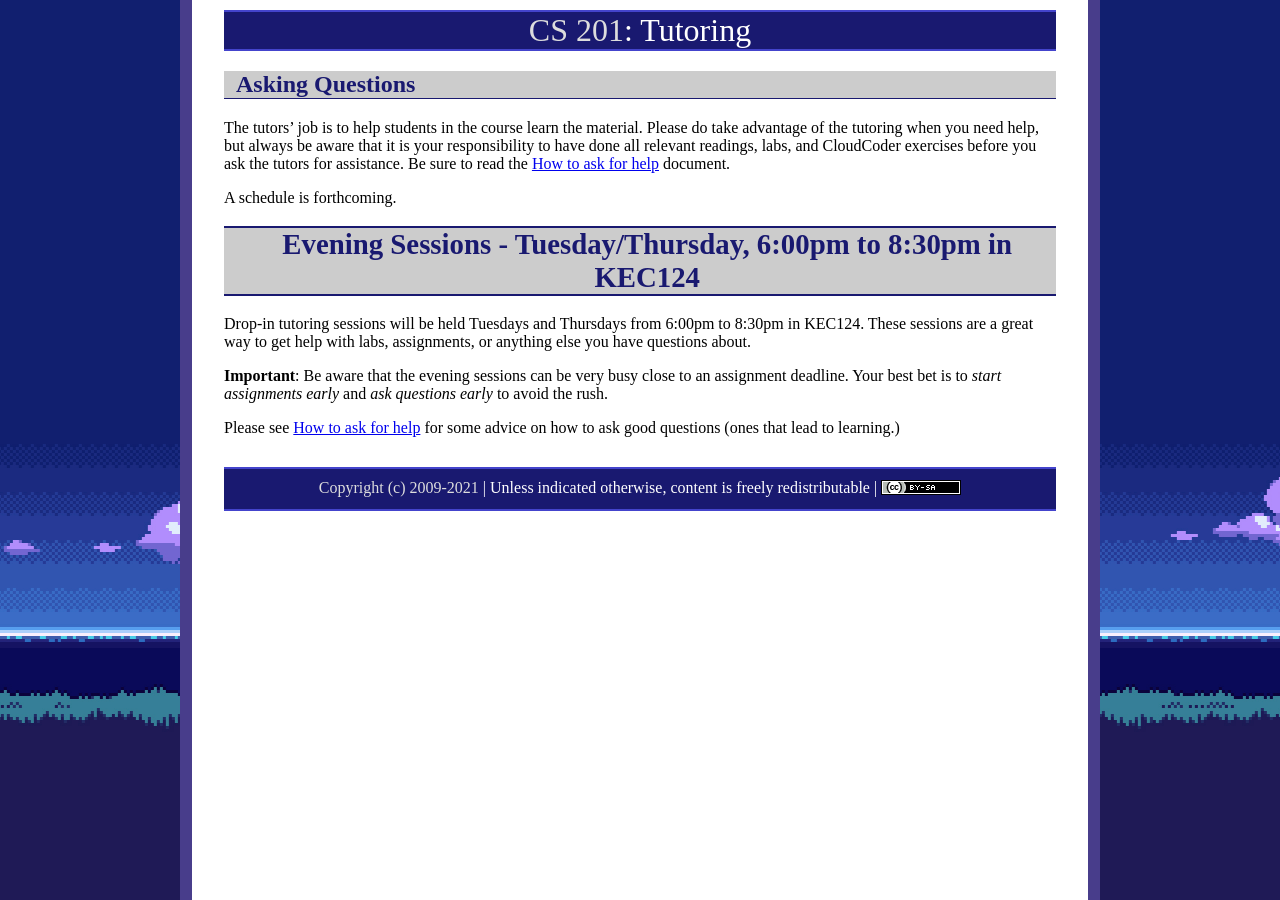
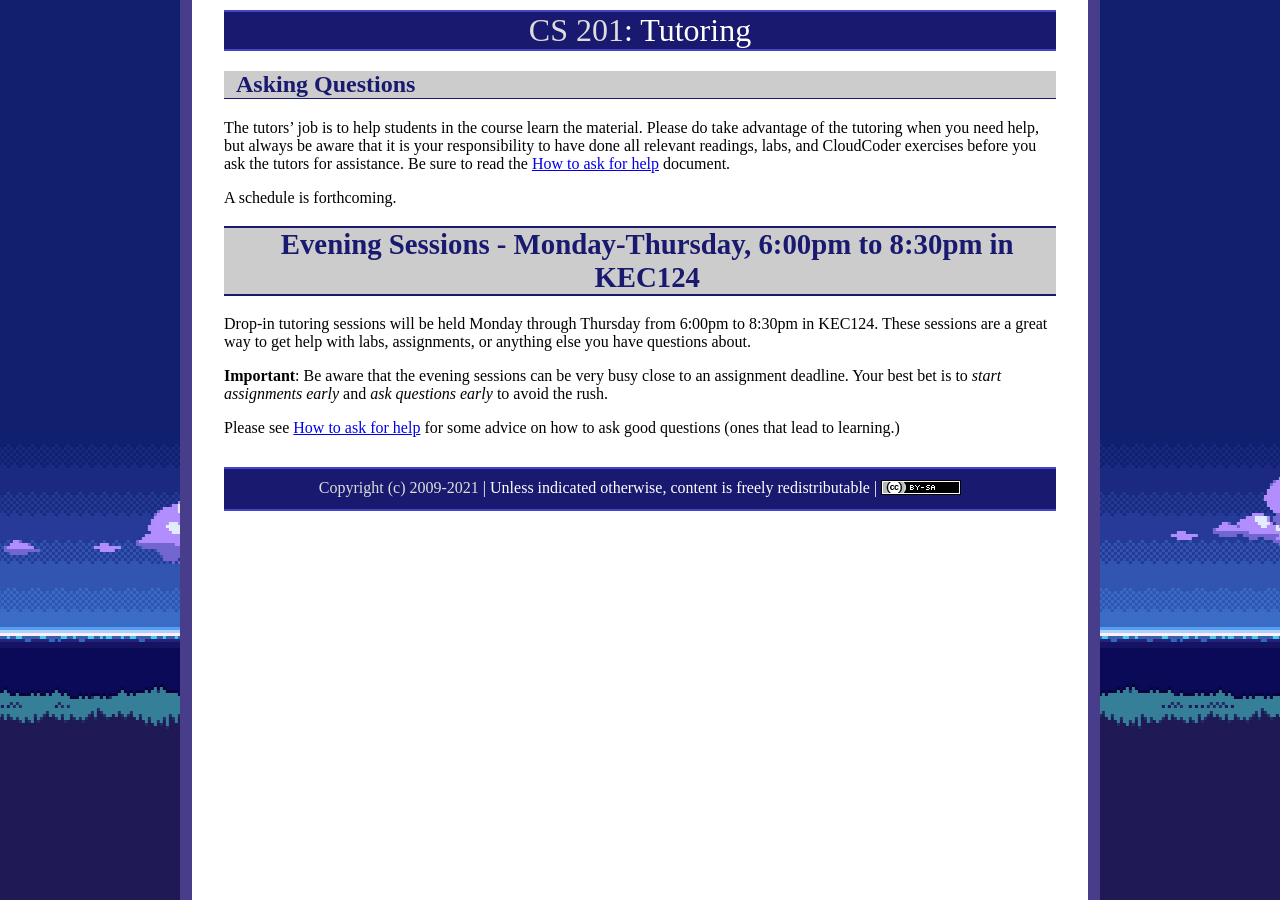
Before and after one commit to ycpcs/cs201-fall2021, a Jekyll site: the page built from tutoring.md, in a window 1280 px wide. Built offline with Jekyll 4.4.1, drawn with Linux system fonts in a browser that asks for light colours.

Commit message:
update tutoring
update tutoring

```diff
--- a/tutoring.md
+++ b/tutoring.md
@@ -8,9 +8,9 @@ The tutors' job is to help students in the course learn the material.  Please do
 
 A schedule is forthcoming.
 
-# Evening Sessions - Tuesday/Thursday, 6:00pm to 8:30pm in KEC124
+# Evening Sessions - Monday-Thursday, 6:00pm to 8:30pm in KEC124
 
-Drop-in tutoring sessions will be held Tuesdays and Thursdays from
+Drop-in tutoring sessions will be held Monday through Thursday from
 6:00pm to 8:30pm in KEC124.  These sessions are a great way to get help with labs,
 assignments, or anything else you have questions about.
 
```
